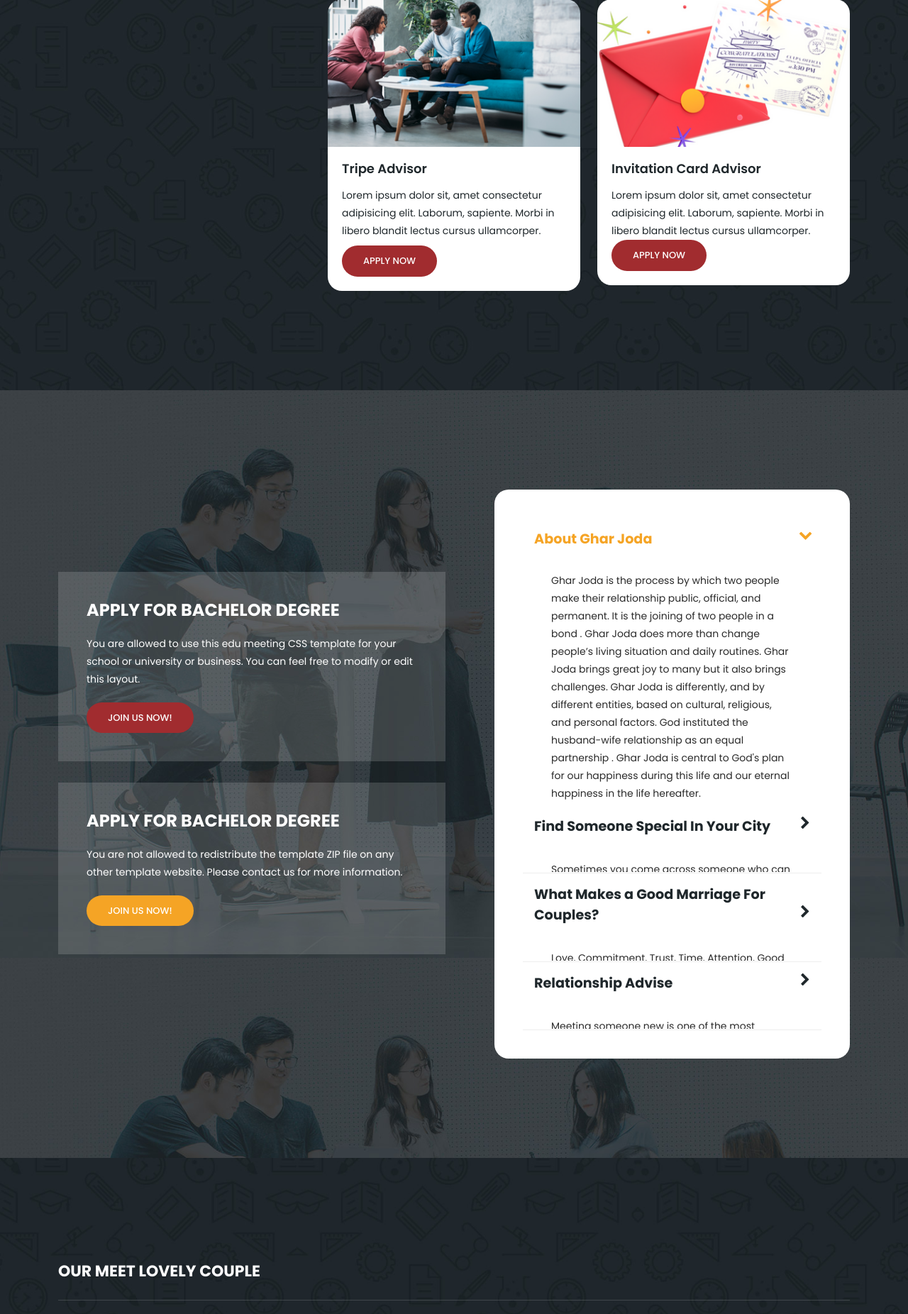
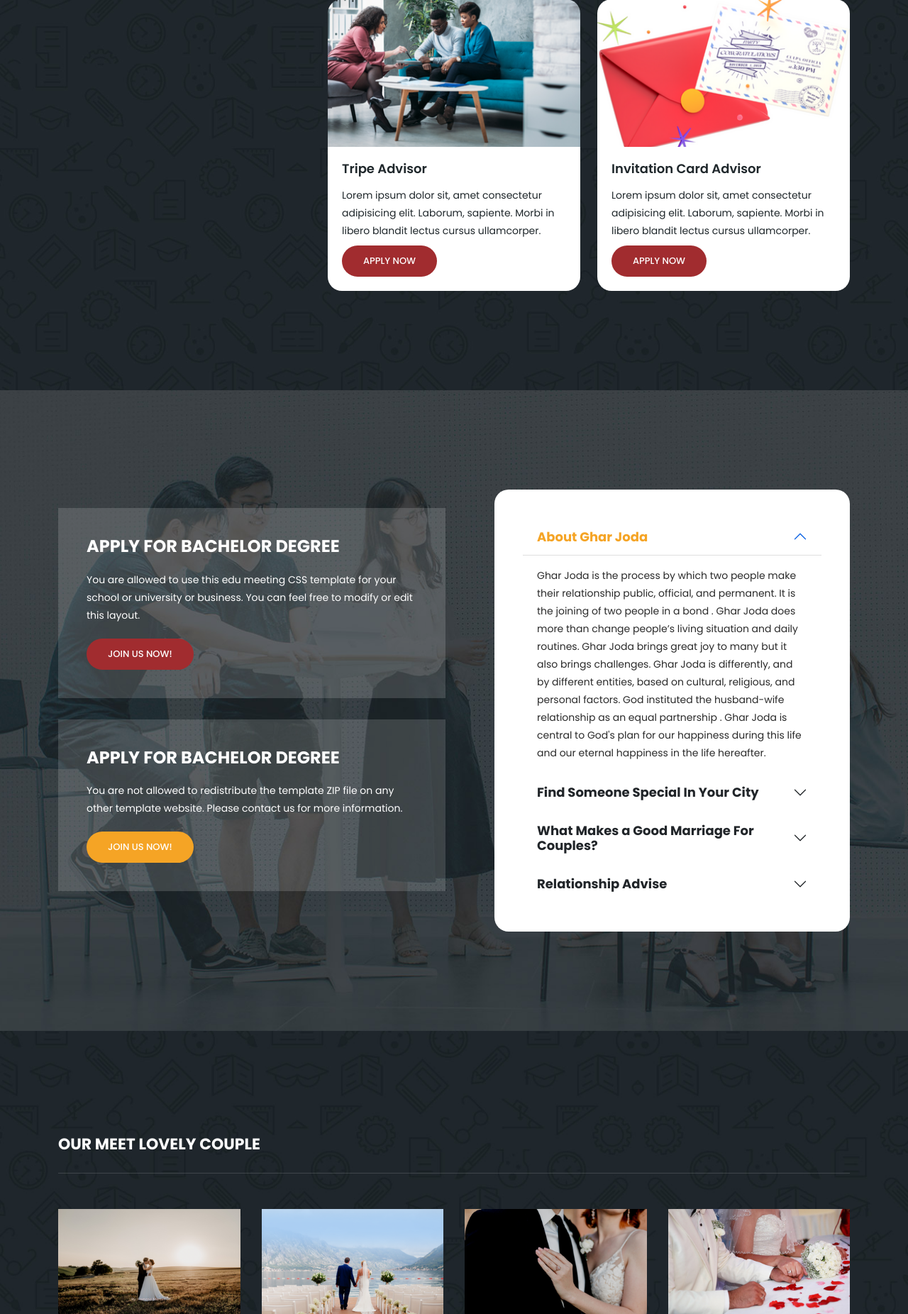
Before and after one commit to testingbaba/ghar_joda_demo, a PHP site: page / in a window 1280 px wide. Shown: the part 1693-3545 px from the top of the page at 71% size. Run offline with PHP 8.4, Linux system fonts and the light colour scheme; some libraries are stand-ins or nearby versions.

Commit message:
update by faruk in accordion topic

```diff
--- a/assets/css/templatemo-edu-meeting.css
+++ b/assets/css/templatemo-edu-meeting.css
@@ -1086,7 +1086,7 @@ section.apply-now .item p {
   margin-bottom: 20px;
 }
 
-.accordions {
+/* .accordions {
   border-radius: 20px;
   padding: 40px;
   background-color: #fff;
@@ -1097,8 +1097,9 @@ section.apply-now .item p {
 }
 .accordions .last-accordion {
   border-bottom: none;
-}
-.accordion-head {
+} */
+
+/* .accordion-head {
   padding: 20px;
   font-size: 18px;
   font-weight: 700;
@@ -1133,8 +1134,42 @@ section.apply-now .item p {
 .accordion-body > .content {
   padding: 20px;
   padding-top: 0;
-}
-
+} */
+
+.accordion-container{
+  border-radius: 20px;
+  padding: 40px;
+  background-color: #fff;
+  margin-left: 45px;
+}
+
+.accordion-button {
+  font-size: 18px;
+  font-weight: 700;
+}
+
+[type=button]:not(:disabled),
+[type=reset]:not(:disabled),
+[type=submit]:not(:disabled),
+button:not(:disabled) {
+  cursor: pointer;
+}
+
+.accordion-button:not(.collapsed) {
+  color: #f5a425;
+  background-color: white;
+  box-shadow: inset 0 -1px 0 rgb(0 0 0 / 13%);
+}
+
+.accordion-button:focus {
+  z-index: 3;
+  border-color: #ffcd7e;
+  outline: 0;
+  box-shadow: 0 0 0 0.25rem #ffcd7e;
+}
+.accordion-item{
+  border: none;
+}
 
 /*
 ---------------------------------------------
@@ -1919,9 +1954,9 @@ responsive
     margin-bottom: 30px;
   }
 
-  .accordions {
+  /* .accordions {
     margin-left: 0px;
-  }
+  } */
 
   .new-students {
     margin-top: 15px;
--- a/index.html
+++ b/index.html
@@ -13,9 +13,12 @@
 
 
   <title>Ghar Joda</title>
+  <link rel="shortcut icon" href="assets/images/logo.png" type="image/x-icon">
 
   <!-- Bootstrap core CSS -->
-    <link href="vendor/bootstrap/css/bootstrap.min.css" rel="stylesheet">
+  <link href="https://cdn.jsdelivr.net/npm/bootstrap@5.0.2/dist/css/bootstrap.min.css" rel="stylesheet" />
+  <script src="https://cdn.jsdelivr.net/npm/bootstrap@5.0.2/dist/js/bootstrap.min.js"></script>
+  <!-- <link href="vendor/bootstrap/css/bootstrap.min.css" rel="stylesheet"> -->
 
 
   <!-- Additional CSS Files -->
@@ -82,7 +85,7 @@
                 <a href="javascript:void(0)">Events</a>
                 <ul class="sub-menu">
                   <li><a href="#"">Gifts</a></li>
-                                  <li><a href="#">Photo Shoots </a></li>
+                                  <li><a href=" #">Photo Shoots </a></li>
                   <li><a href="#">Tripe Advisor</a></li>
                   <li><a href="#">Invitation Card Advisor</a></li>
                 </ul>
@@ -119,7 +122,10 @@
 
               <h6>Hello Youth</h6>
               <h2>Welcome to Ghar Joda</h2>
-              <p>This is a matchmaking provided by <a rel="nofollow" href="https://templatemo.com/page/1" target="_blank">TemplateMo website</a>. This is a Bootstrap v5.1.3 layout. The video background is taken from Pexels website, a group of young people by <a rel="nofollow" href="https://www.pexels.com/@pressmaster" target="_blank">Pressmaster</a>.</p>
+              <p>This is a matchmaking provided by <a rel="nofollow" href="https://templatemo.com/page/1"
+                  target="_blank">TemplateMo website</a>. This is a Bootstrap v5.1.3 layout. The video background is
+                taken from Pexels website, a group of young people by <a rel="nofollow"
+                  href="https://www.pexels.com/@pressmaster" target="_blank">Pressmaster</a>.</p>
 
               <div class="main-button-red">
                 <div class="scroll-to-section"><a href="#contact">Join Us Now!</a></div>
@@ -158,7 +164,7 @@
                   <a href="#">Budhist</a> |
                   <a href="#">Jain</a>
                 </p>
-                <a href="#" class="btn-read" >Read More</a>
+                <a href="#" class="btn-read">Read More</a>
 
 
               </div>
@@ -181,7 +187,7 @@
                   <a href="#">Maratha</a> |
                   <a href="#">Rajput</a>
                 </p>
-                <a href="#" class="btn-read" >Read More</a>
+                <a href="#" class="btn-read">Read More</a>
 
 
               </div>
@@ -203,7 +209,7 @@
                   <a href="#">Uttar Pradesh</a> |
                   <a href="#">Punjab</a>
                 </p>
-                <a href="#" class="btn-read" >Read More</a>
+                <a href="#" class="btn-read">Read More</a>
               </div>
             </div>
 
@@ -222,7 +228,7 @@
                   <a href="#">UAE pakistan</a> |
                   <a href="#">france</a>
                 </p>
-                <a href="#" class="btn-read" >Read More</a>
+                <a href="#" class="btn-read">Read More</a>
               </div>
             </div>
 
@@ -276,7 +282,8 @@
                 </div>
                 <div class="down-content">
                   <h4>Gifts</h4>
-                  <p> Lorem ipsum dolor sit, amet consectetur adipisicing elit. Laborum, sapiente. Morbi in libero blandit lectus cursus ullamcorper.</p>
+                  <p> Lorem ipsum dolor sit, amet consectetur adipisicing elit. Laborum, sapiente. Morbi in libero
+                    blandit lectus cursus ullamcorper.</p>
                   <div class="main-button-red mt-2">
                     <a href="#">Apply Now</a>
                   </div>
@@ -295,7 +302,8 @@
                 </div>
                 <div class="down-content">
                   <h4>Photo Shoots</h4>
-                  <p> Lorem ipsum dolor sit, amet consectetur adipisicing elit. Laborum, sapiente. Morbi in libero blandit lectus cursus ullamcorper.</p>
+                  <p> Lorem ipsum dolor sit, amet consectetur adipisicing elit. Laborum, sapiente. Morbi in libero
+                    blandit lectus cursus ullamcorper.</p>
                   <div class="main-button-red mt-2">
                     <a href="#">Apply Now</a>
                   </div>
@@ -314,7 +322,8 @@
                 </div>
                 <div class="down-content">
                   <h4>Tripe Advisor</h4>
-                  <p> Lorem ipsum dolor sit, amet consectetur adipisicing elit. Laborum, sapiente. Morbi in libero blandit lectus cursus ullamcorper.</p>
+                  <p> Lorem ipsum dolor sit, amet consectetur adipisicing elit. Laborum, sapiente. Morbi in libero
+                    blandit lectus cursus ullamcorper.</p>
                   <div class="main-button-red mt-2">
                     <a href="#">Apply Now</a>
                   </div>
@@ -333,8 +342,9 @@
                 </div>
                 <div class="down-content">
                   <h4>Invitation Card Advisor</h4>
-                  <p> Lorem ipsum dolor sit, amet consectetur adipisicing elit. Laborum, sapiente. Morbi in libero blandit lectus cursus ullamcorper.</p>
-                  <div class="main-button-red">
+                  <p> Lorem ipsum dolor sit, amet consectetur adipisicing elit. Laborum, sapiente. Morbi in libero
+                    blandit lectus cursus ullamcorper.</p>
+                  <div class="main-button-red mt-2">
                     <a href="#">Apply Now</a>
                   </div>
                 </div>
@@ -354,7 +364,8 @@
             <div class="col-lg-12">
               <div class="item">
                 <h3>APPLY FOR BACHELOR DEGREE</h3>
-                <p>You are allowed to use this edu meeting CSS template for your school or university or business. You can feel free to modify or edit this layout.</p>
+                <p>You are allowed to use this edu meeting CSS template for your school or university or business. You
+                  can feel free to modify or edit this layout.</p>
                 <div class="main-button-red">
                   <div class="scroll-to-section"><a href="#contact">Join Us Now!</a></div>
                 </div>
@@ -363,7 +374,8 @@
             <div class="col-lg-12">
               <div class="item">
                 <h3>APPLY FOR BACHELOR DEGREE</h3>
-                <p>You are not allowed to redistribute the template ZIP file on any other template website. Please contact us for more information.</p>
+                <p>You are not allowed to redistribute the template ZIP file on any other template website. Please
+                  contact us for more information.</p>
                 <div class="main-button-yellow">
                   <div class="scroll-to-section"><a href="#contact">Join Us Now!</a></div>
                 </div>
@@ -372,17 +384,20 @@
           </div>
         </div>
         <div class="col-lg-6">
-          <div class="accordions is-first-expanded">
-            <article class="accordion last-accordion">
-              <div class="accordion-head">
-                  <span>About Ghar Joda</span>
-                  <span class="icon">
-                      <i class="icon fa fa-chevron-right"></i>
-                  </span>
-              </div>
+          <div class="accordion-container">
+            <div class="accordion accordion-flush" id="accordionFlushExample">
+              <div class="accordion-item">
+                <h2 class="accordion-header" id="flush-headingOne">
+                  <button class="accordion-button" type="button" data-bs-toggle="collapse"
+                    data-bs-target="#flush-collapseOne" aria-expanded="true" aria-controls="flush-collapseOne">
+                    About Ghar Joda
+                  </button>
+                </h2>
+                <div id="flush-collapseOne" class="accordion-collapse collapse show" aria-labelledby="flush-headingOne"
+                  data-bs-parent="#accordionFlushExample">
                   <div class="accordion-body">
-                  <div class="content">
-                      <p>Ghar Joda is the process by which two people make their relationship public, official, and permanent. It is the joining of two people in a bond .
+                    <p>Ghar Joda is the process by which two people make their relationship public, official, and permanent. It
+                      is the joining of two people in a bond .
                       Ghar Joda does more than change people’s living situation and daily routines.
                       Ghar Joda brings great joy to many but it also brings challenges.
                       Ghar Joda is differently, and by different entities, based on cultural, religious, and personal factors.
@@ -390,16 +405,17 @@
                       plan for our happiness during this life and our eternal happiness in the life hereafter.</p>
                   </div>
                 </div>
-          </article>
-            <article class="accordion">
-                <div class="accordion-head">
-                    <span>Find Someone Special In Your City</span>
-                    <span class="icon">
-                        <i class="icon fa fa-chevron-right"></i>
-                    </span>
               </div>
+              <div class="accordion-item">
+                <h2 class="accordion-header" id="flush-headingTwo">
+                  <button class="accordion-button collapsed" type="button" data-bs-toggle="collapse"
+                    data-bs-target="#flush-collapseTwo" aria-expanded="false" aria-controls="flush-collapseTwo">
+                    Find Someone Special In Your City
+                  </button>
+                </h2>
+                <div id="flush-collapseTwo" class="accordion-collapse collapse" aria-labelledby="flush-headingTwo"
+                  data-bs-parent="#accordionFlushExample">
                   <div class="accordion-body">
-                    <div class="content">
                     <p>Sometimes you come across someone who can add meaning and color
                       to your dull life. This person makes you feel happy, loved, and
                       makes you feel more alive than ever before. You can get this feeling
@@ -408,41 +424,42 @@
                       messages one-liners, status messages and more.</p>
                   </div>
                 </div>
-            </article>
-            <article class="accordion">
-                <div class="accordion-head">
-                    <span>What Makes a Good Marriage For Couples?</span>
-                    <span class="icon">
-                        <i class="icon fa fa-chevron-right"></i>
-                    </span>
               </div>
+              <div class="accordion-item">
+                <h2 class="accordion-header" id="flush-headingThree">
+                  <button class="accordion-button collapsed" type="button" data-bs-toggle="collapse"
+                    data-bs-target="#flush-collapseThree" aria-expanded="false" aria-controls="flush-collapseThree">
+                    What Makes a Good Marriage For Couples?
+                  </button>
+                </h2>
+                <div id="flush-collapseThree" class="accordion-collapse collapse" aria-labelledby="flush-headingThree"
+                  data-bs-parent="#accordionFlushExample">
                   <div class="accordion-body">
-                    <div class="content">
-                        <p>Love, Commitment, Trust, Time,  Attention, Good Communication including Listening , Partnership,
+                    <p>Love, Commitment, Trust, Time, Attention, Good Communication including Listening , Partnership,
                       Tolerance, Patience, Openness, Honesty, Respect, Sharing, Consideration, Generosity, Willingness/Ability
                       to Compromise, Constructive management of Disagreements/Arguments, Willingness to see another’s viewpoint,
                       Ability and Willingness to Forgive/Apologise, Fun.</p>
                   </div>
                 </div>
-            </article>
-            <article class="accordion">
-                <div class="accordion-head">
-                    <span>Relationship Advise</span>
-                    <span class="icon">
-                        <i class="icon fa fa-chevron-right"></i>
-                    </span>
               </div>
+              <div class="accordion-item">
+                <h2 class="accordion-header" id="flush-headingFour">
+                  <button class="accordion-button collapsed" type="button" data-bs-toggle="collapse"
+                    data-bs-target="#flush-collapseFour" aria-expanded="false" aria-controls="flush-collapseFour">
+                    Relationship Advise
+                  </button>
+                </h2>
+                <div id="flush-collapseFour" class="accordion-collapse collapse" aria-labelledby="flush-headingFour"
+                  data-bs-parent="#accordionFlushExample">
                   <div class="accordion-body">
-                    <div class="content">
-                        <p>
-                          Meeting someone new is one of the most exciting feelings in life.
+                    <p>Meeting someone new is one of the most exciting feelings in life.
                       You can meet and make a new friend, an enemy or by chance, you will
                       meet the love of your life or even your soulmate. We have some lovely
                       quotes and sayings about meeting someone new in life.</p>
                   </div>
                 </div>
-            </article>
-
+              </div>
+            </div>
           </div>
         </div>
       </div>
@@ -523,7 +540,7 @@
                 <h4>Jevan & Janvi</h4>
                 <div class="info">
                   <p>Our Matrimonial venture, Wedgate Matrimony has been
-                    successfully  relationships full of love
+                    successfully relationships full of love
                     for 12 years, happy times to thousands of families.
                   </p>
 
@@ -694,7 +711,8 @@
         <div class="col-lg-6 align-self-center">
           <div class="video">
 
-            <a href="https://www.youtube.com/watch?v=T6UenCwEP10" target="_blank"><img src="assets/images/play-icon.png" alt=""></a>
+            <a href="https://www.youtube.com/watch?v=T6UenCwEP10" target="_blank"><img src="assets/images/play-icon.png"
+                alt=""></a>
 
           </div>
         </div>
@@ -720,7 +738,8 @@
                   </div>
                   <div class="col-lg-4">
                     <fieldset>
-                    <input name="email" type="text" id="email" pattern="[^ @]*@[^ @]*" placeholder="YOUR EMAIL..." required="">
+                      <input name="email" type="text" id="email" pattern="[^ @]*@[^ @]*" placeholder="YOUR EMAIL..."
+                        required="">
                     </fieldset>
                   </div>
                   <div class="col-lg-4">
@@ -730,7 +749,8 @@
                   </div>
                   <div class="col-lg-12">
                     <fieldset>
-                      <textarea name="message" type="text" class="form-control" id="message" placeholder="YOUR MESSAGE..." required=""></textarea>
+                      <textarea name="message" type="text" class="form-control" id="message"
+                        placeholder="YOUR MESSAGE..." required=""></textarea>
                     </fieldset>
                   </div>
                   <div class="col-lg-12">
@@ -773,7 +793,7 @@
 
 
     <div class="footer" style="background-color: #a12c2f;">
-      <footer class="footer-links" >
+      <footer class="footer-links">
         <div class="container">
           <div class="row">
             <!-- <div class="col-sm-6 col-md-4">
@@ -823,10 +843,11 @@
               </ul>
             </div>
             <div class="col-xs-6 col-md-3">
-              <h4 style="color:white; text-align: center; " >Follow Us</h4>
+              <h4 style="color:white; text-align: center; ">Follow Us</h4>
               <hr style="color:white">
               <div class="soi mt-4">
-                <p href="#"><i class="fa fa-map-marker fa-lg" aria-hidden="true"></i>&nbsp; &nbsp; <span>Noida , Up</span></p>
+                <p href="#"><i class="fa fa-map-marker fa-lg" aria-hidden="true"></i>&nbsp; &nbsp; <span>Noida ,
+                    Up</span></p>
                 <p href="#"><i class="fa fa-envelope-o "></i>&nbsp; &nbsp;<span>info@gharjoda.com</span></p>
                 <p href="#"><i class="fa fa-phone fa-lg"></i>&nbsp;&nbsp;<span>+91-8989898989</span></p><br><br>
                 <ul class="social-icons">
@@ -895,7 +916,8 @@
 
       if (isAnimate) {
         $('body, html').animate({
-              scrollTop: reqSectionPos },
+          scrollTop: reqSectionPos
+        },
           800);
       } else {
         $('body, html').scrollTop(reqSectionPos);
@@ -932,4 +954,5 @@
 </body>
 
 </body>
+
 </html>
```
Lines whose indentation alone changed are shown as unchanged.
